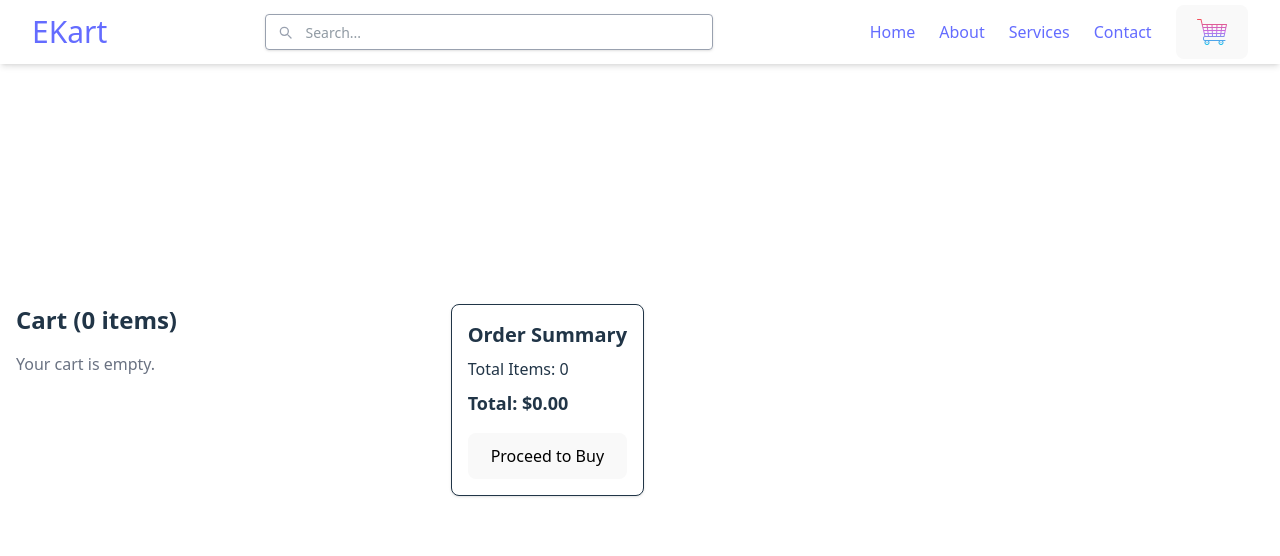
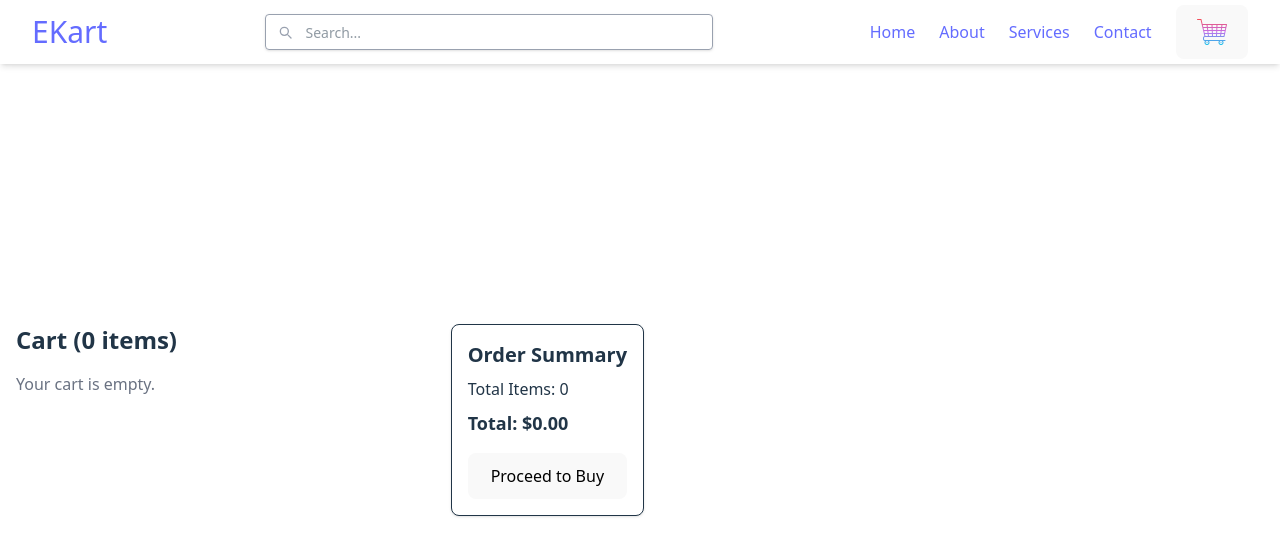
Before and after one commit to GaragaNaveenKumar/EKart, a React (Vite) app: page /cart in a window 1280 px wide. Shown: the top 556 px of the page. Built offline with nearby package versions, Linux system fonts and the light colour scheme.

Commit message:
cart redesigned

```diff
--- a/src/Components/Cart.jsx
+++ b/src/Components/Cart.jsx
@@ -15,7 +15,7 @@ const Cart = () => {
   const total = state.cartItems.reduce((sum, item) => sum + item.price * (item.quantity ||1), 0);
 
   return (
-    <div className="max-w-6xl mx-auto p-4 grid grid-cols-1 lg:grid-cols-3 gap-6">
+    <div className="max-w-6xl mt-10 mx-auto p-4 grid grid-cols-1 lg:grid-cols-3 gap-6">
       {/* Left: Cart Items */}
       <div className="lg:col-span-2">
         <h2 className="text-2xl font-bold mb-4">
```
